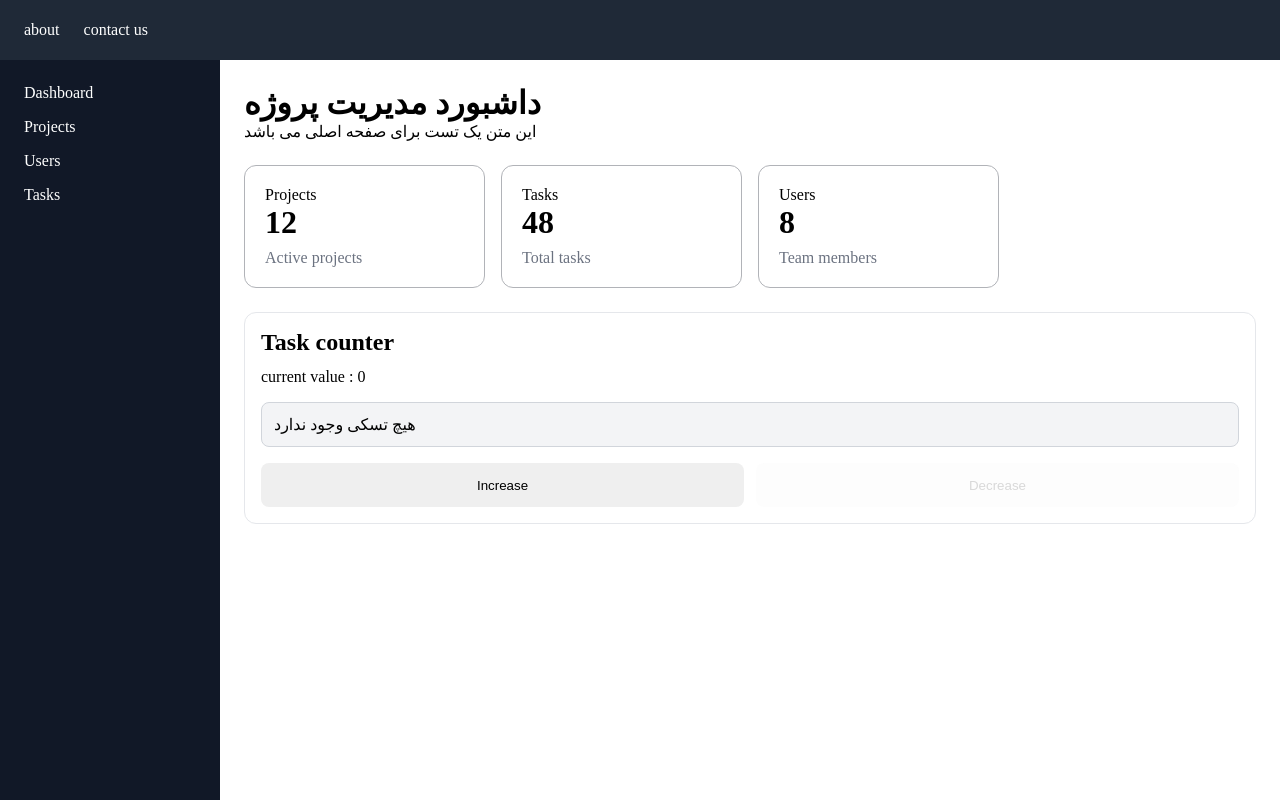
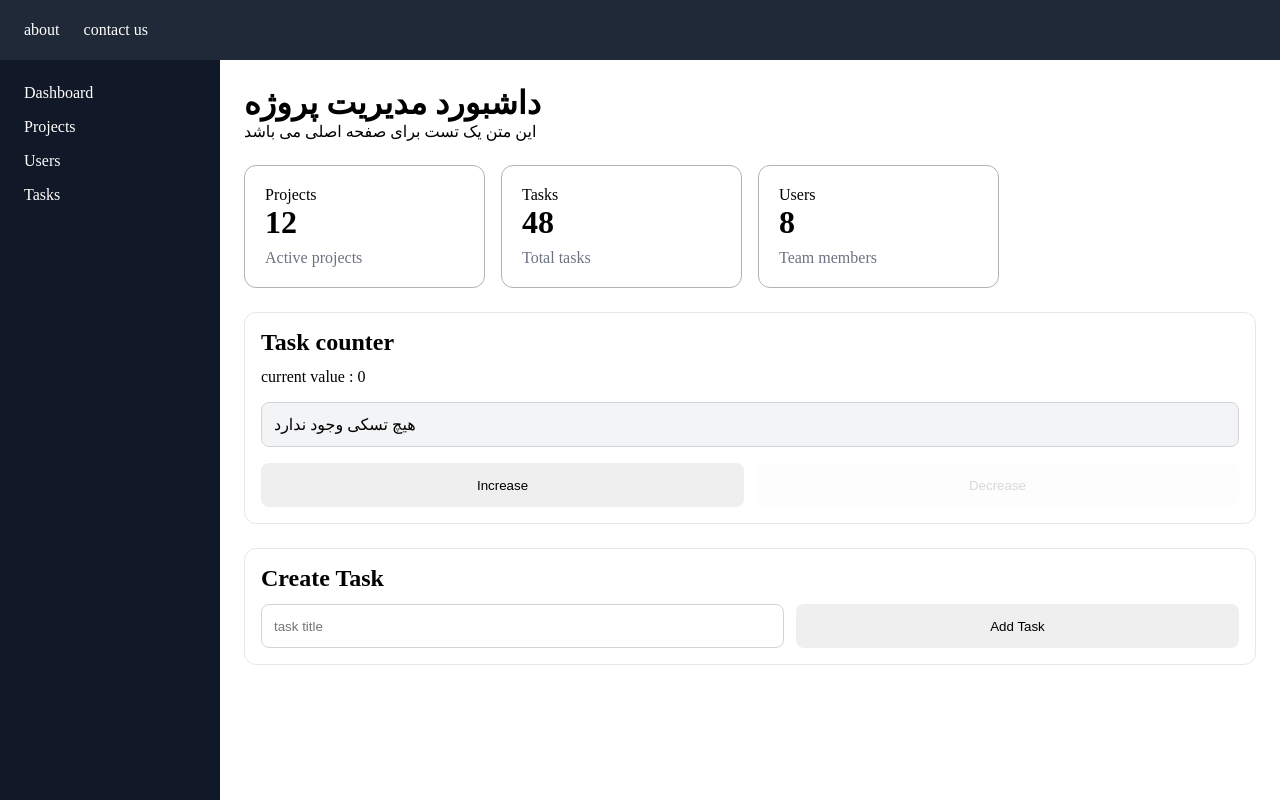
Before and after one commit to shenskho/my-app, a React (Vite) app: page / in a window 1280 px wide. Built offline with nearby package versions, Linux system fonts and the light colour scheme.

Commit message:
startControlForm

```diff
--- /dev/null
+++ b/src/components/TaskForm.jsx
@@ -0,0 +1,14 @@
+
+function TaskForm(){
+    return(
+        <section className="task-form">
+            <h2>Create Task</h2>
+            <form>
+                <input type="text"
+                placeholder="task title" />
+                <button type="submit">Add Task</button>
+            </form>
+        </section>
+    )
+}
+export default TaskForm;
--- a/src/index.css
+++ b/src/index.css
@@ -1,9 +1,9 @@
-*{
+* {
   margin: 0;
   box-sizing: border-box;
 }
 
-.header{
+.header {
   height: 60px;
   background-color: #1f2937;
   color: white;
@@ -12,38 +12,34 @@
   gap: 24px;
   padding: 0 24px;
 }
-.content{
+.content {
   display: flex;
- min-height: calc(100vh - 60px);
-
+  min-height: calc(100vh - 60px);
 }
-.sideBar{
+.sideBar {
   width: 220px;
-  background-color:#111827 ;
+  background-color: #111827;
   color: white;
   padding: 24px;
 }
-.sideBar p{
+.sideBar p {
   margin-bottom: 16px;
 }
-.main-content{
-  flex:1;
+.main-content {
+  flex: 1;
   padding: 24px;
 }
-@media (max-width:768px){
-  .content{
+@media (max-width: 768px) {
+  .content {
     flex-direction: column;
-
-
   }
-   .sideBar {
+  .sideBar {
     width: 100%;
     display: flex;
     gap: 16px;
   }
-   .header {
+  .header {
     justify-content: center;
-
   }
 }
 .stats-grid {
@@ -52,7 +48,7 @@
   gap: 16px;
   margin-top: 24px;
 }
-.stat-card{
+.stat-card {
   background-color: white;
   border: 1px solid #b1b3b8;
   border-radius: 12px;
@@ -137,3 +133,44 @@
   background-color: #fee2e2;
   border-color: #ef4444;
 }
+.online {
+  color: green;
+  border: 1px, solid, green;
+}
+.task-form {
+  width: 100%;
+  margin-top: 24px;
+  padding: 16px;
+  background-color: white;
+  border: 1px solid #e5e7eb;
+  border-radius: 12px;
+}
+.task-form h2 {
+  margin-bottom: 12px;
+}
+
+.task-form form {
+  display: flex;
+  flex-wrap: wrap;
+  gap: 12px;
+}
+
+.task-form input {
+  flex: 1 1 220px;
+  /* flex-grow: 1;
+  flex-shrink: 1;
+  flex-basis: 220px; */
+  min-height: 44px;
+  padding: 10px 12px;
+  border: 1px solid #d1d5db;
+  border-radius: 8px;
+}
+
+.task-form button {
+  flex: 1 1 140px;
+  min-height: 44px;
+  padding: 10px 16px;
+  border: none;
+  border-radius: 8px;
+  cursor: pointer;
+}
--- a/src/pages/Dashboard.jsx
+++ b/src/pages/Dashboard.jsx
@@ -1,5 +1,7 @@
+
 import StatCard from "../components/StatCard";
 import TaskCounter from "../components/TaskCounter";
+import TaskForm from "../components/TaskForm";
 function DashboardPage() {
   const stats = [
      {
@@ -38,6 +40,7 @@ function DashboardPage() {
         })}
       </div>
        <TaskCounter />
+       <TaskForm />
     </div>
   );
 }
```
Also changed, not shown: src/components/Exercise.jsx (deleted).
